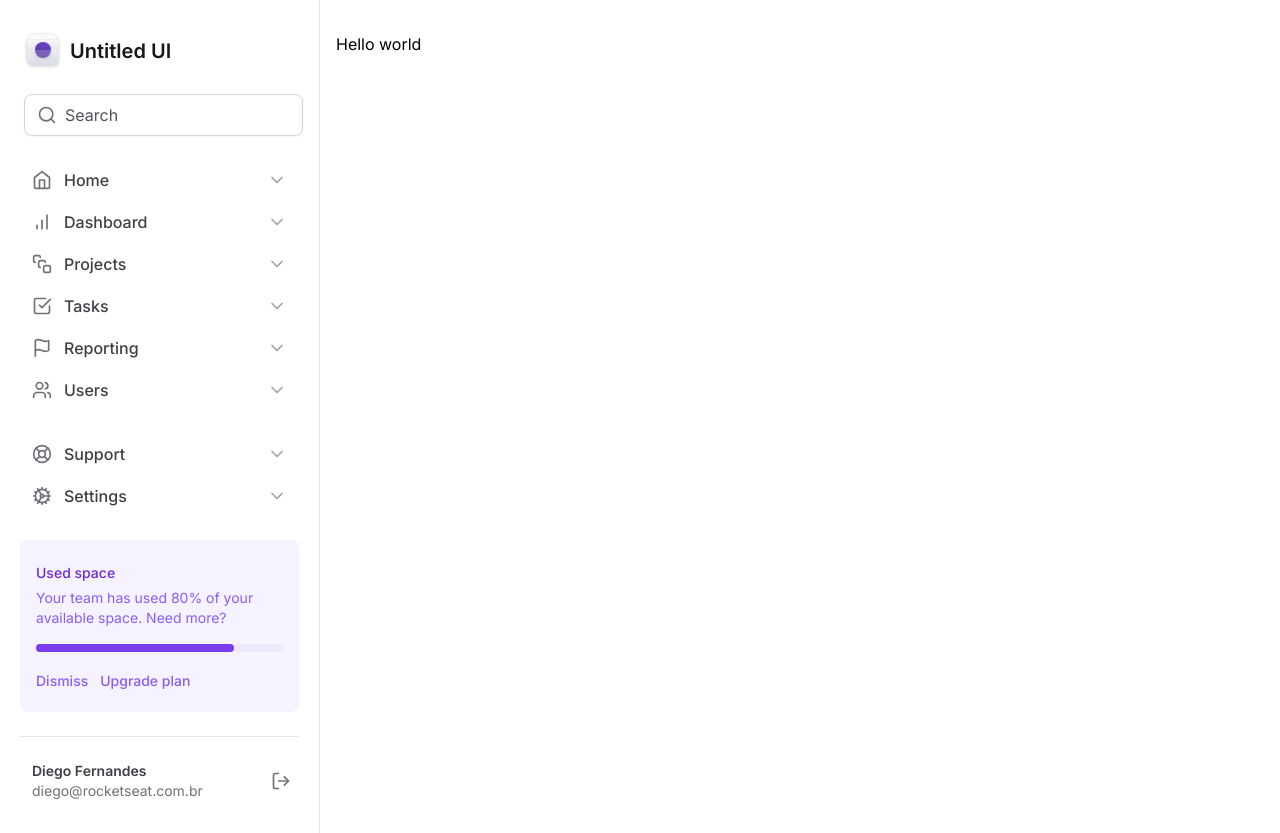
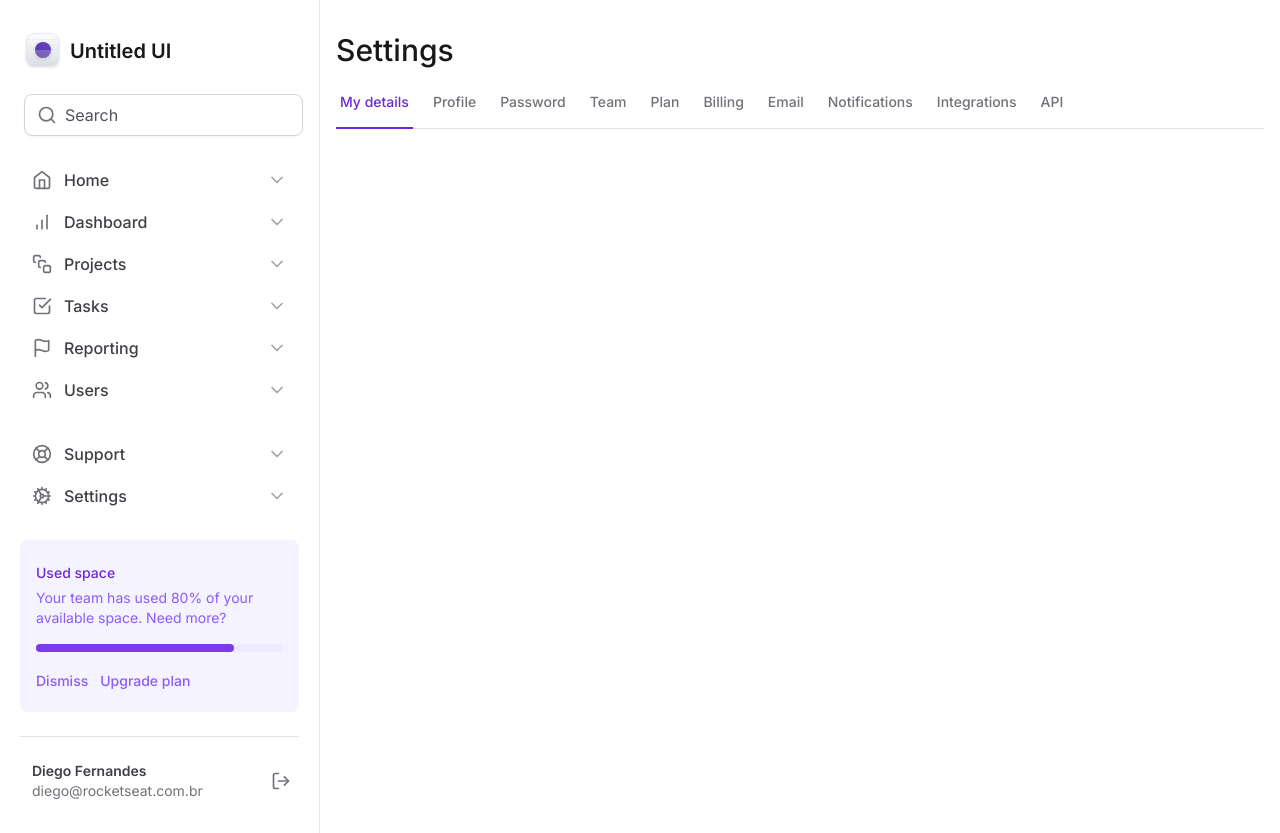
Before and after one commit to yMaatheus/tailwind-ignite-masterclass, a Next.js app: page / in a window 1280 px wide. Built offline with nearby package versions, Linux system fonts and the light colour scheme; grey boxes are pictures that could not be loaded.

Commit message:
feat: :sparkles: implements tab settings to page

```diff
--- a/src/app/page.tsx
+++ b/src/app/page.tsx
@@ -1,3 +1,11 @@
+import { SettingsTabs } from '@/components/SettingsTabs'
+
 export default function Home() {
-  return <h1>Hello world</h1>
+  return (
+    <>
+      <h1 className="text-3xl font-medium text-zinc-900">Settings</h1>
+
+      <SettingsTabs />
+    </>
+  )
 }
```
